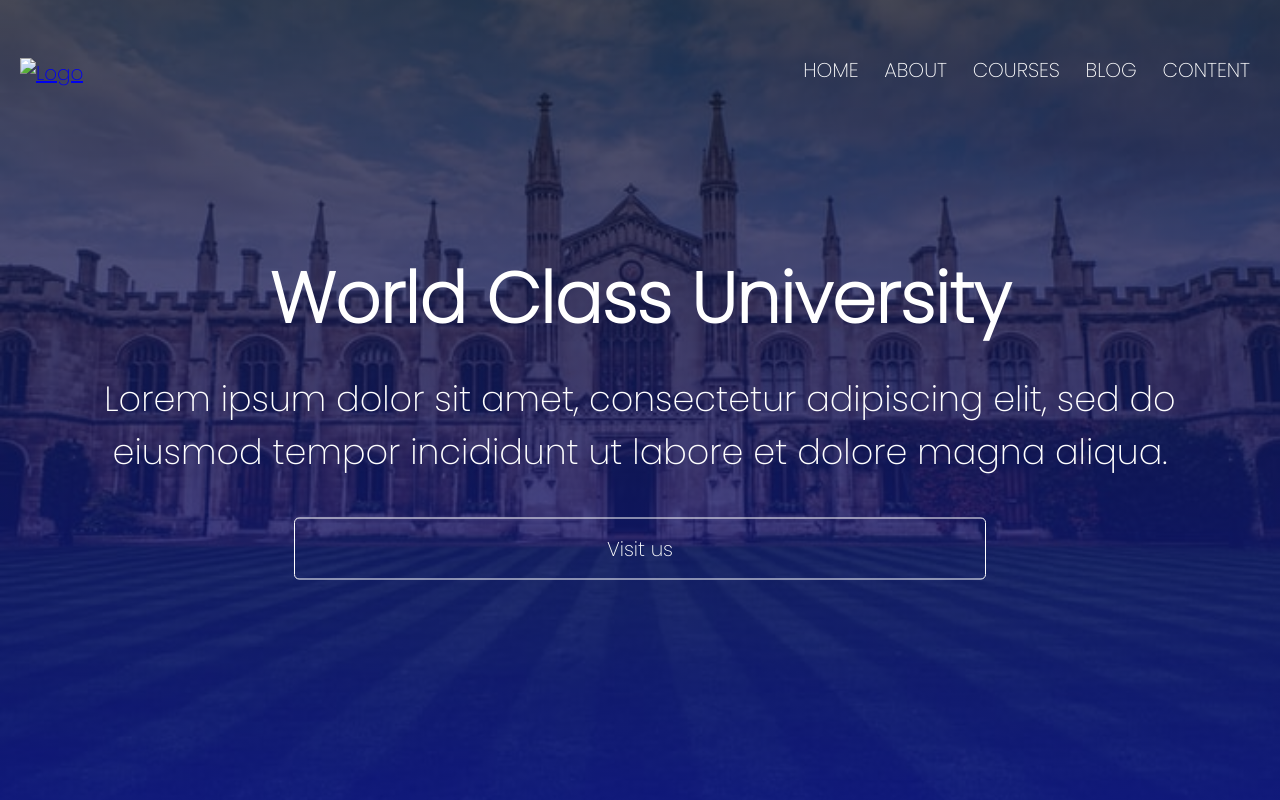
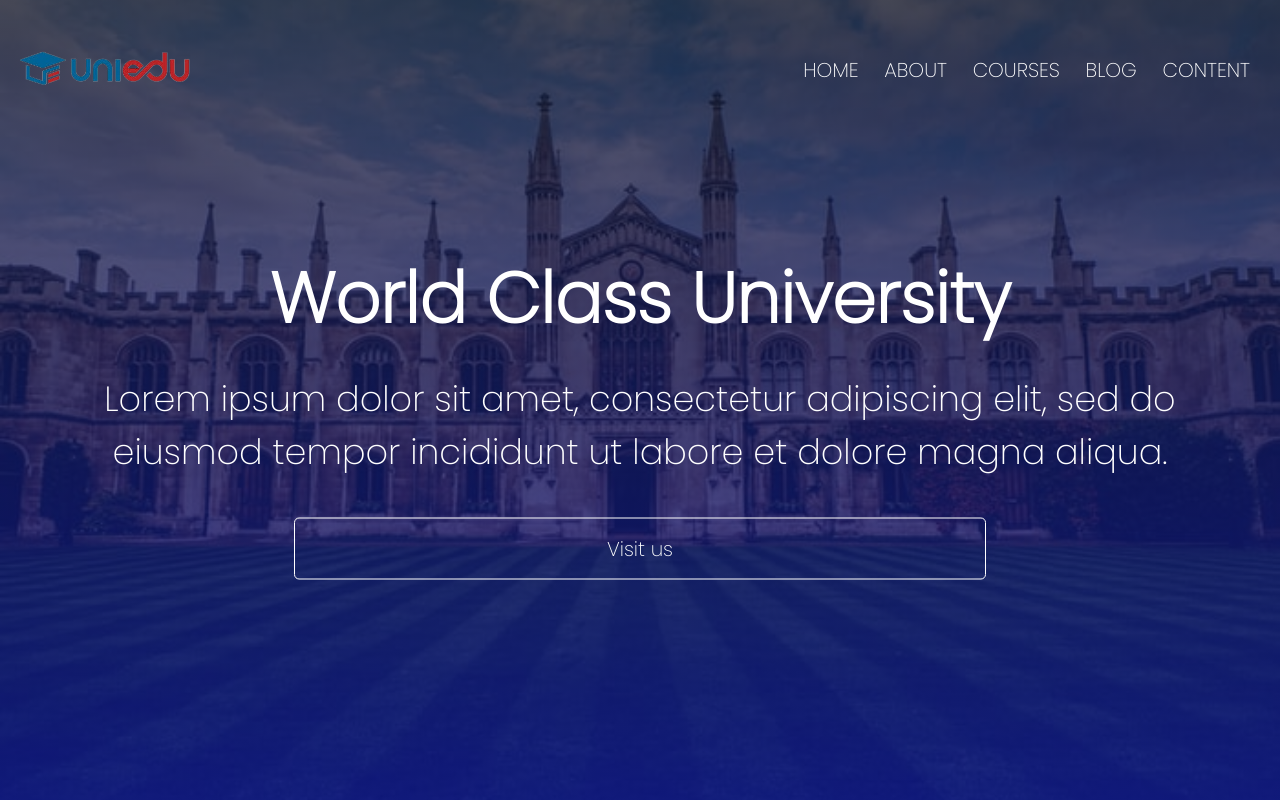
Before and after one commit to AkinwoleAdam/A-UNIVERSITY-WEBSITE, a plain HTML site: page index.html in a window 1280 px wide. Shown: the top 800 px of the page. Drawn offline with Linux system fonts and the light colour scheme; a web font is replaced by a local one.

Commit message:
Update index.html

```diff
--- a/index.html
+++ b/index.html
@@ -23,7 +23,9 @@
 
   <section class="header">
     <nav>
-    <a class="logo" href="index.html"><img src="images/logo.png" alt="Logo"></a>
+    <a class="logo" href="index.html">
+    <img src="logo.png" alt="Logo">
+    </a>
     <div class="nav-links" id="navLinks">
     <i class="fa fa-times" onclick="hideMenu()"></i>
       <ul>
```
